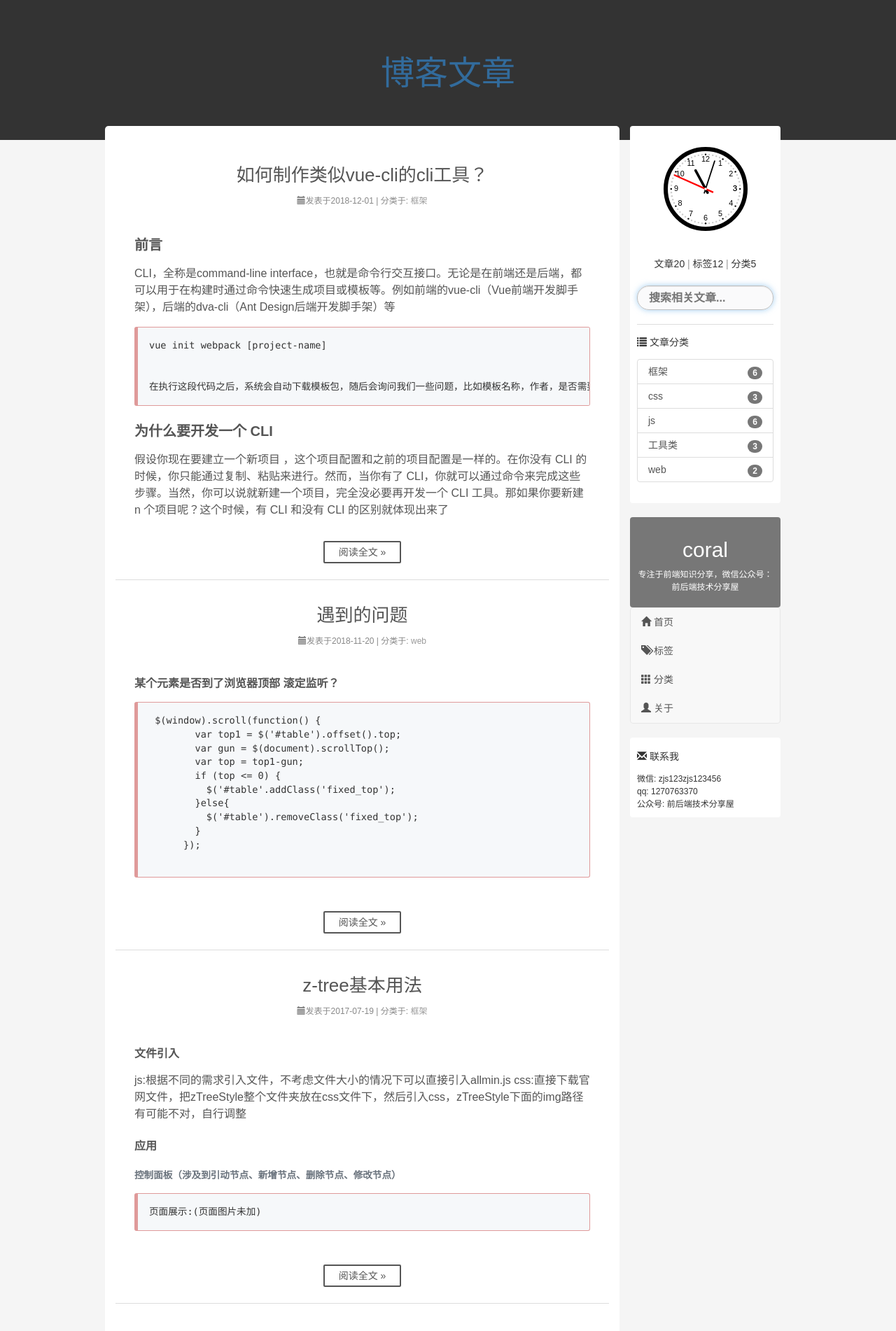
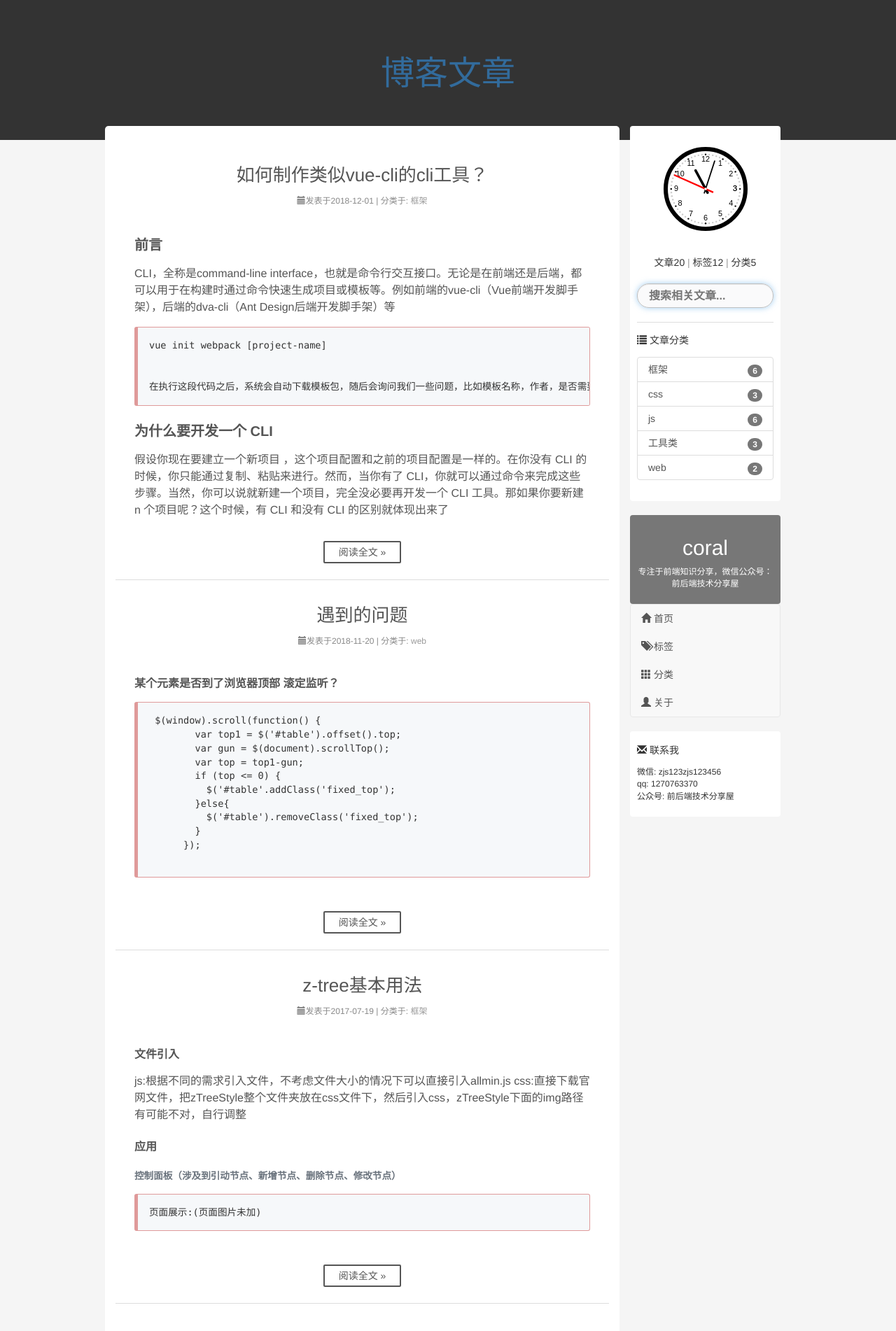
Before and after one commit to fengye12/fengye12.github.io, a Jekyll site: the page built from index.html, in a window 1280 px wide. Shown: the top 1902 px of the page at 70% size. Built offline with Jekyll 4.4.1, drawn with Linux system fonts in a browser that asks for light colours; the list of posts is cut into pages by our own code; comment, search, counter and statistics services are not loaded.

Commit message:
样式更新

```diff
--- a/_includes/list.html
+++ b/_includes/list.html
@@ -43,7 +43,7 @@
           {% endfor %}
         </ul>
         {% if paginator.total_pages > 1 %}
-      <div class="pagination">
+      <div class="pagination fs_16">
         {% if paginator.previous_page %}
           <a href="{{ paginator.previous_page_path | prepend: site.baseurl | replace: '//', '/' }}">&laquo; 上一页</a>
         {% else %}
--- a/css/github-markdown.css
+++ b/css/github-markdown.css
@@ -536,7 +536,7 @@
 .markdown-body blockquote {
   border-left: .25em solid #dfe2e5;
   color: #6a737d;
-  padding: 0.6em 1em;
+  padding: 0 1em;
 }
 
 .markdown-body blockquote>:first-child {
--- a/css/peter.css
+++ b/css/peter.css
@@ -1,19 +1,3 @@
-/* html {
-  height: 100%;
-  background: #f7f7f7;
-}
-
-body {
-  background: #f7f7f7;
-  margin: 0;
-  font-family: "PingFang SC", "Microsoft YaHei", sans-serif;
-  font-size: 18px;
-  line-height: 1.5;
-  position: relative;
-  height: 100%;
-  color:#555;
-} */
-
 .swiper-container {
     width: 100%;
     text-align: center;
@@ -171,10 +155,11 @@
     transition: border-top-color 0.1s linear, border-right-color 0.1s linear 0.1s, border-bottom-color 0.1s linear 0.2s, border-left-color 0.1s linear 0.3s;
   }
   .post-type-normal:nth-child(0):hover .post-content-preview {
-    border-color: #39c;
+    border-color: #f00;
   }
   .post-type-normal:nth-child(1) .post-content-preview:hover {
-    border-color: #f00;
+
+    border-color: #39c;
   }
   .post-type-normal:nth-child(2) .post-content-preview:hover {
     border-color: #8b008b;
@@ -188,16 +173,6 @@
   .post-type-normal:nth-child(5) .post-content-preview:hover {
     border-color: #0cf;
   }
-/* .contentBox .post-content-preview {
-    font-size: 14px;
-    padding: 2px;
-    color: #666;
-    border:1px solid #fff;
-}
-.post-content-preview:hover{
-    border:1px solid #ff5400;
-} */
-
 .banner h1 {
     padding: 100px 0;
     color: #fff;
@@ -250,6 +225,9 @@
 
 @media (max-width: 768px) {
     .typo {
+        width: 100%;
+    }
+    .footer-inner{
         width: 100%;
     }
 
--- a/css/typo.css
+++ b/css/typo.css
@@ -1,4 +1,8 @@
 @charset "utf-8";
+*{
+	margin:0;
+	padding: 0;
+}
 
 /* 防止用户自定义背景颜色对网页的影响，添加让用户可以自定义字体 */
 html {
@@ -12,7 +16,9 @@
 	-ms-text-size-adjust: 100%;
 	height:100%;
 }
-
+ul,li{
+	list-style: none;
+}
 body {
     height: 100%;
     background:#f5f5f5;
@@ -25,148 +31,6 @@
 
 }
 
-/* 内外边距通常让各个浏览器样式的表现位置不同 */
-body, dl, dt, dd, ul, ol, li, pre, code, form, fieldset, legend, input, textarea, p, blockquote, th, td, hr, button, article, aside, details, figcaption, figure, footer, header, group, menu, nav, section {
-	margin: 0;
-	padding: 0;
-}
-
-/* 重设 HTML5 标签, IE 需要在 js 中 createElement(TAG) */
-article, aside, details, figcaption, figure, footer, header, hgroup, menu, nav, section {
-	display: block;
-}
-
-/* HTML5 媒体文件跟 img 保持一致 */
-audio, canvas, video {
-	display: inline-block;
-	*display: inline;
-	*zoom: 1;
-}
-
-/* 要注意表单元素并不继承父级 font 的问题 */
-body, button, input, select, textarea {
-	font: 500 16px/1.5 'Hiragino Sans GB', sans-serif;
-}
-
-/* 去掉各Table  cell 的边距并让其边重合 */
-table {
-	border-collapse: collapse;
-	border-spacing: 0;
-}
-
-/* IE bug fixed: th 不继承 text-align*/
-th {
-	text-align: inherit;
-}
-
-/* 去除默认边框 */
-fieldset, img {
-	border: 0;
-}
-
-/* ie6 7 8(q) bug 显示为行内表现 */
-iframe {
-	display: block;
-}
-
-/* 块/段落引用 */
-blockquote {
-	padding: 0.6em 1em;
-	background: #f1f1f1;
-}
-blockquote blockquote {
-	padding: 0 0 0 1em;
-	margin-left: 2em;
-	border-left: 0.4em solid #ddd;
-}
-
-/* Firefox 以外，元素没有下划线，需添加 */
-acronym, abbr {
-	border-bottom: 1px dotted;
-	font-variant: normal;
-}
-
-/* 添加鼠标问号，进一步确保应用的语义是正确的（要知道，交互他们也有洁癖，如果你不去掉，那得多花点口舌） */
-abbr {
-	cursor: help;
-}
-
-/* 一致的 del 样式 */
-del {
-	text-decoration: line-through;
-}
-
-address, caption, cite, code, den, em, th, var {
-	font-style: normal;
-	font-weight: 500;
-}
-
-/* 去掉列表前的标识, li 会继承，大部分网站通常用列表来很多内容，所以应该当去 */
-ul, ol {
-	list-style: none;
-}
-
-/* 对齐是排版最重要的因素, 别让什么都居中 */
-caption, th {
-	text-align: left;
-}
-
-q:before, q:after {
-	content: '';
-}
-
-/* 统一上标和下标 */
-sub, sup {
-	font-size: 75%;
-	line-height: 0;
-	position: relative;
-	vertical-align: text-top\9;
-}
-:root sub, :root sup{
-	vertical-align: baseline; /* for ie9 and other mordern browsers */
-}
-sup {
-	top: -0.5em;
-}
-sub {
-	bottom: -0.25em;
-}
-
-/* 让链接在 hover 状态下显示下划线 */
-a:hover {
-	text-decoration: underline;
-}
-
-/* 默认不显示下划线，保持页面简洁 */
-ins, a {
-	text-decoration: none;
-}
-
-/* 专名号：虽然 u 已经重回 html5 Draft，但在所有浏览器中都是可以使用的，
- * 要做到更好，向后兼容的话，添加 class="typo-u" 来显示专名号
- * 关于 <u> 标签：http://www.whatwg.org/specs/web-apps/current-work/multipage/text-level-semantics.html#the-u-element
- * 被放弃的是 4，之前一直搞错 http://www.w3.org/TR/html401/appendix/changes.html#idx-deprecated
- * 一篇关于 <u> 标签的很好文章：http://html5doctor.com/u-element/
- */
-u, .typo-u {
-	text-decoration: underline;
-}
-
-/* 标记，类似于手写的荧光笔的作用 */
-mark {
-	background: #fffdd1;
-}
-
-/* 代码片断 */
-pre, code {
-	font-family: "Courier New", Courier, monospace;
-}
-pre {
-	border: 1px solid #DF9A9A;
-	border-left-width: 0.4em;
-	background: #fbfbfb;
-	padding: 10px;
-}
 
 /* 底部印刷体、版本等标记 */
 small {
@@ -175,21 +39,12 @@
 	color: #888;
 }
 
-.clearfix:before, .clearfix:after {
-	content: "";
-	display: table;
+.fs_16{
+	font-size: 16px;
 }
-
-.clearfix:after {
-	clear: both
+pre {
+	border: 1px solid #DF9A9A;
+	border-left-width: 0.4em;
+	background: #fbfbfb;
+	padding: 10px;
 }
-
-.clearfix {
-	zoom: 1
-}
-
-@media (max-width: 768px){
-.navbar-nav{
-  float:none;
-}
-}
```
Also changed, not shown: _posts/2017-2-1-CSS.md (+0 -30 lines), _posts/2017-2-25-Jquery-Date.md (+4 -0 lines).
